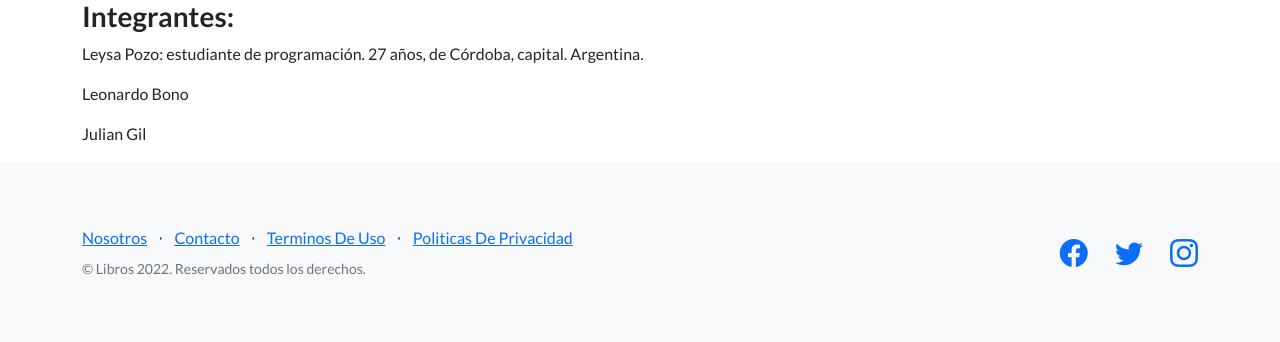
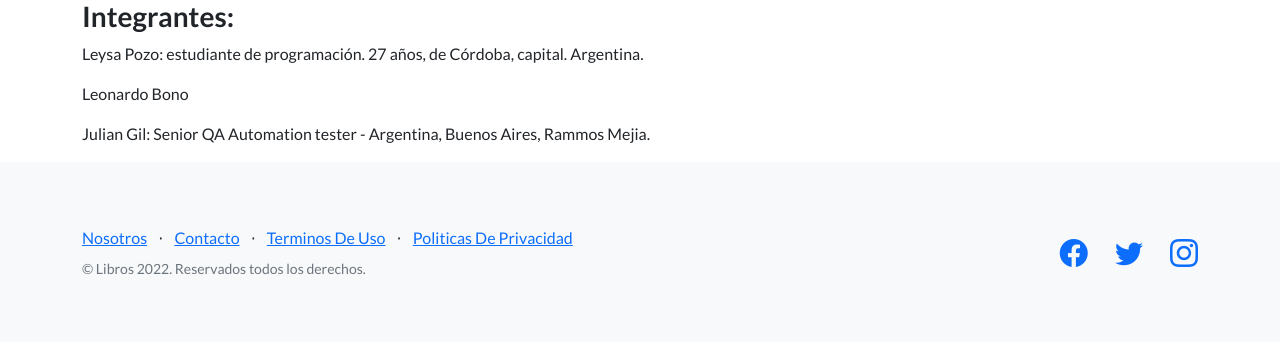
Before and after one commit to leysap/proyecto-python, a Django app: page /nosotros/ in a window 1280 px wide. Shown: the part 56-398 px from the top of the page. Run offline with Django 4.2, Linux system fonts and the light colour scheme; some libraries are stand-ins or nearby versions.

Commit message:
About us

```diff
--- a/home/templates/home/acerca_de_nosotros.html
+++ b/home/templates/home/acerca_de_nosotros.html
@@ -13,7 +13,7 @@
             Leonardo Bono
         </p>
         <p>
-            Julian Gil
+            Julian Gil: Senior QA Automation tester - Argentina, Buenos Aires, Rammos Mejia.
         </p>
 
 
```
